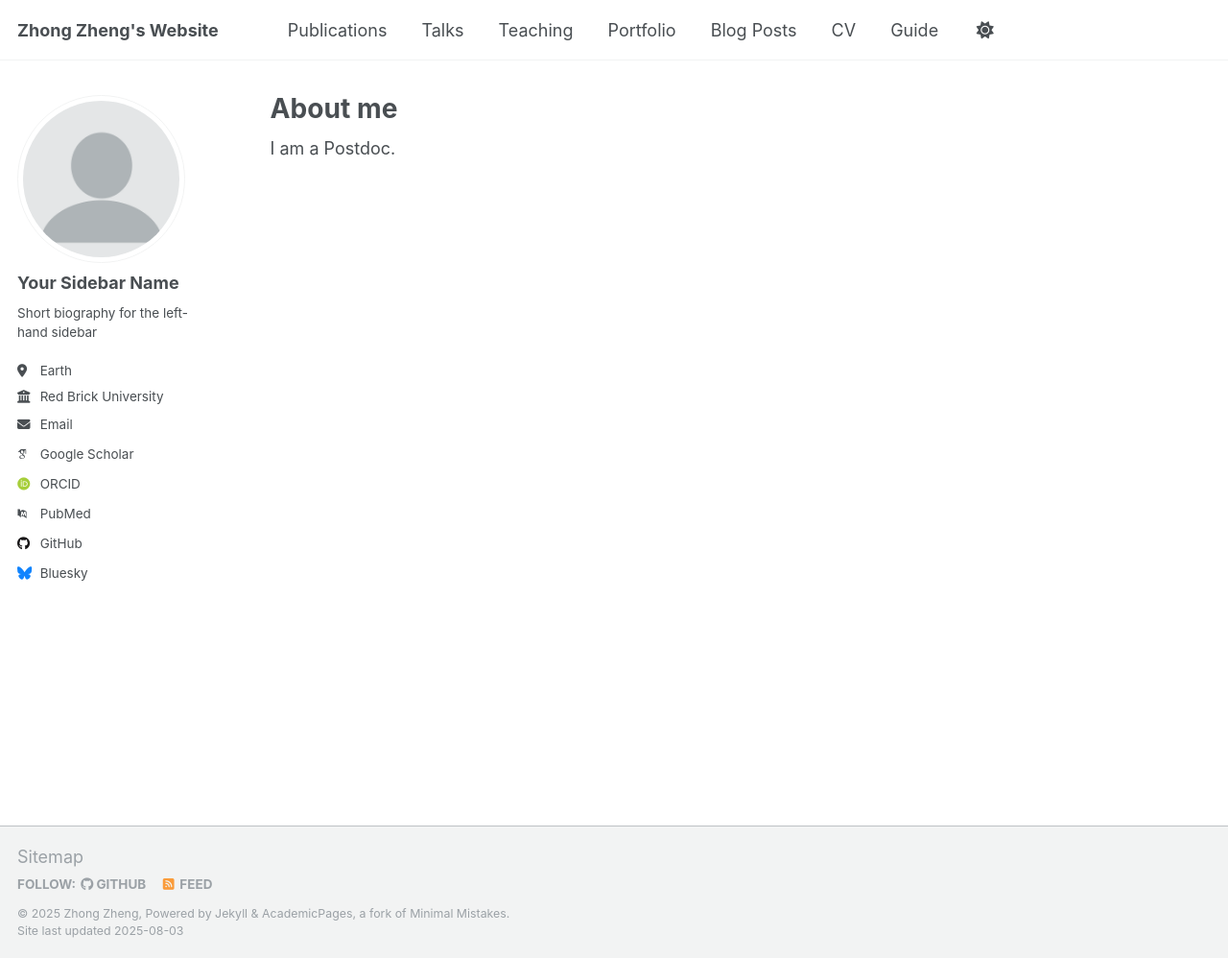
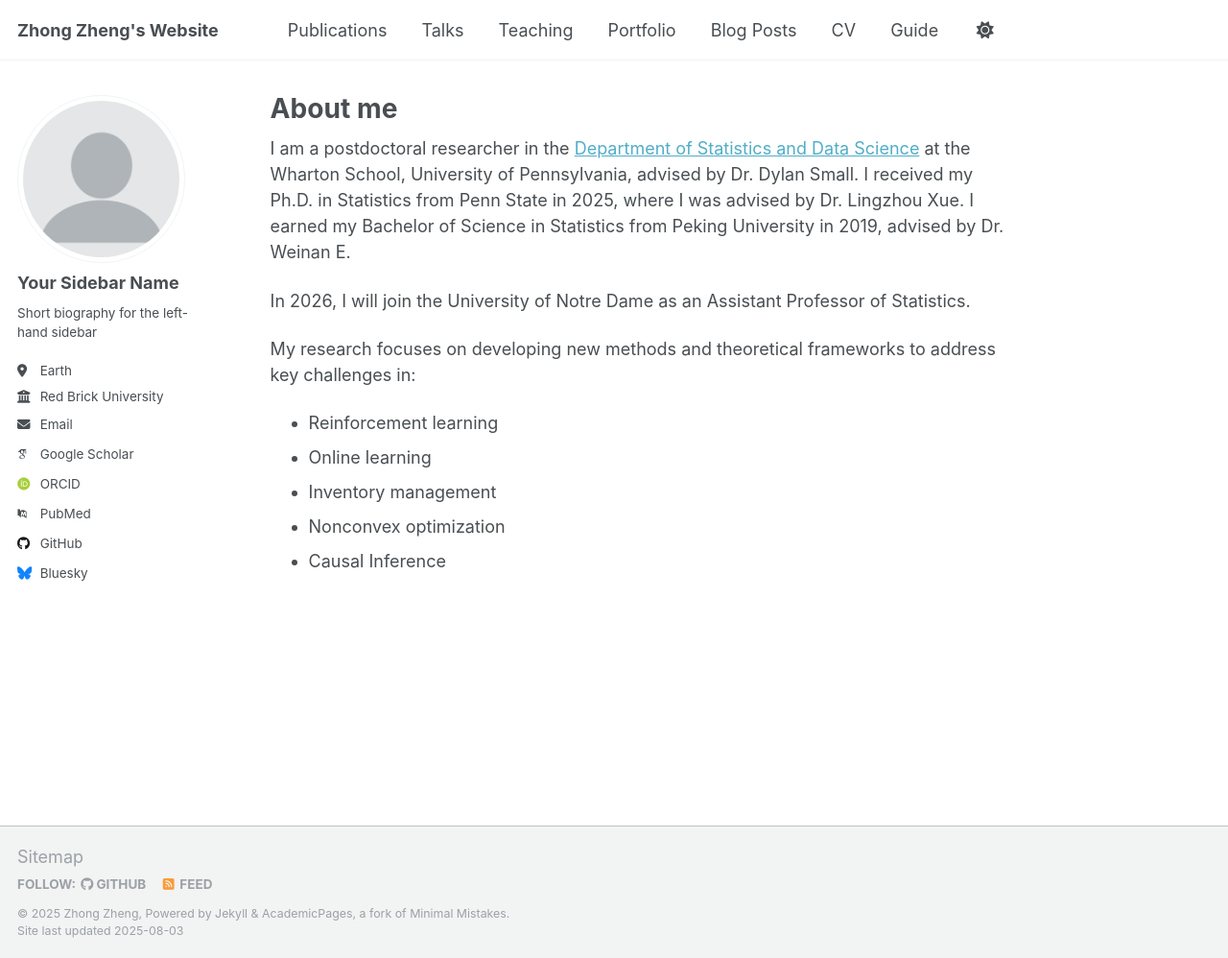
Before and after one commit to zhong-zheng0/zhong-zheng0.github.io, a Jekyll site: the page built from _pages/about.md, in a window 1280 px wide and 998 px high. Shown: the whole window at 96% size. Built offline with Jekyll 4.4.1, drawn with Linux system fonts in a browser that asks for light colours; some web fonts are replaced; a script that is not in the unit is left out.

Commit message:
Update about.md

```diff
--- a/_pages/about.md
+++ b/_pages/about.md
@@ -8,4 +8,13 @@ redirect_from:
   - /about.html
 ---
 
-I am a Postdoc.
+I am a postdoctoral researcher in the [Department of Statistics and Data Science](https://statistics.wharton.upenn.edu/) at the Wharton School, University of Pennsylvania, advised by Dr. Dylan Small. I received my Ph.D. in Statistics from Penn State in 2025, where I was advised by Dr. Lingzhou Xue. I earned my Bachelor of Science in Statistics from Peking University in 2019, advised by Dr. Weinan E.
+
+In 2026, I will join the University of Notre Dame as an Assistant Professor of Statistics.
+
+My research focuses on developing new methods and theoretical frameworks to address key challenges in:
+- Reinforcement learning
+- Online learning
+- Inventory management
+- Nonconvex optimization
+- Causal Inference
```
